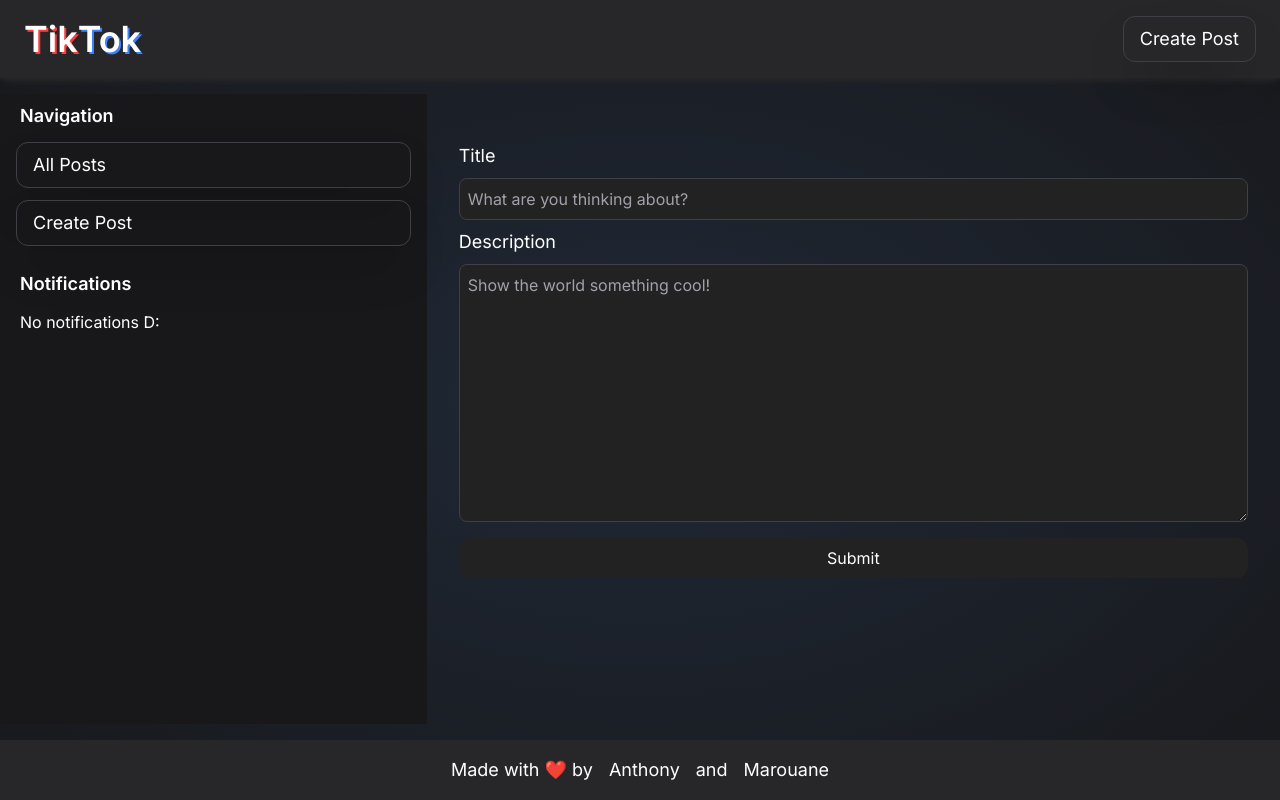
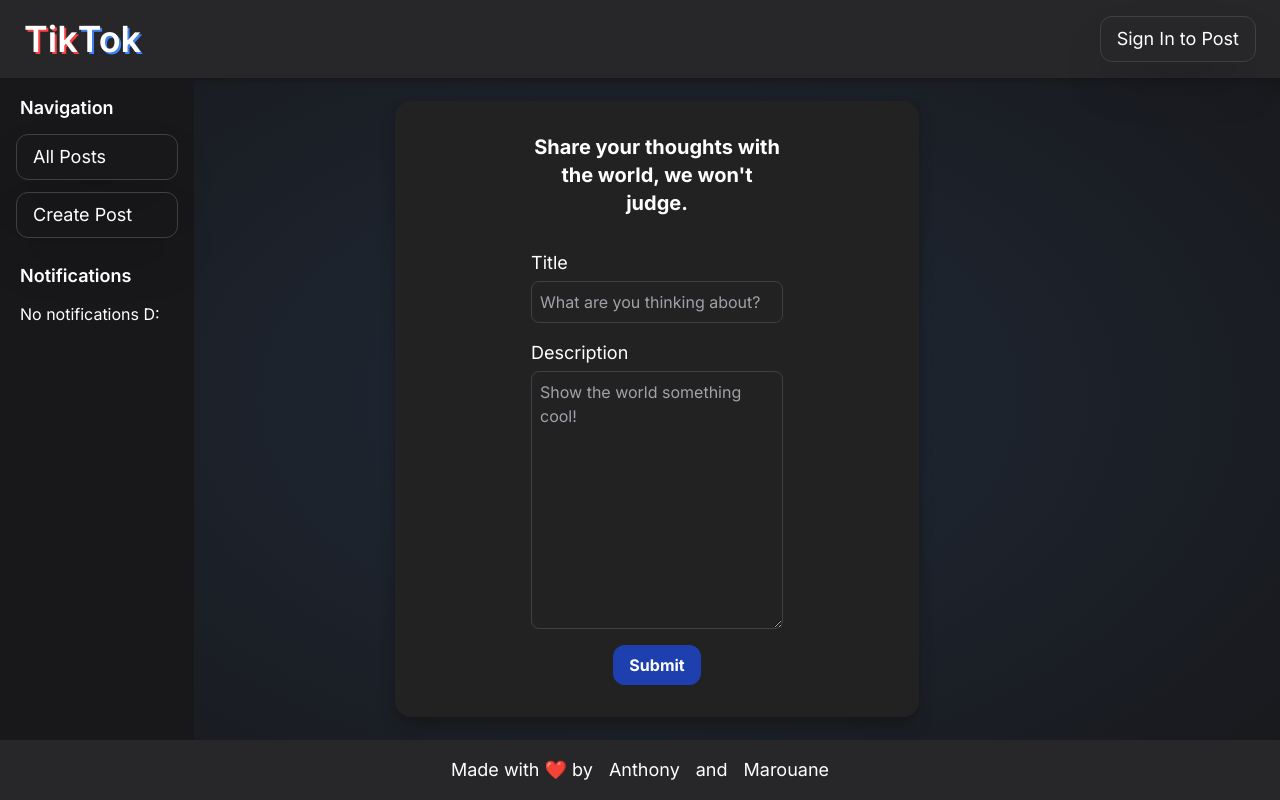
Before and after one commit to lausan3/TikTok-Hack-athon, a Next.js app in the folder client/: page /posts/create-post in a window 1280 px wide. Built offline with nearby package versions, Linux system fonts and the light colour scheme.

Commit message:
💄 refactor: accessibility and consistency on resizing throughout entire application

```diff
--- a/client/src/app/layout.tsx
+++ b/client/src/app/layout.tsx
@@ -20,7 +20,7 @@ export default function RootLayout({
   return (
     <html lang="en">
       <body className={`${inter.className}`}>
-        <div className="text-white h-dvh w-dvw flex flex-col gap-y-4 bg-gradient-radial from-gray-800 to-zinc-900">
+        <div className="text-white min-h-dvh flex flex-col bg-gradient-radial from-gray-800 to-zinc-900">
           {children}
         </div>
       </body>
--- a/client/src/app/page.tsx
+++ b/client/src/app/page.tsx
@@ -14,9 +14,13 @@ export default function Home() {
     <>
       <Navbar />
 
-      <div className="flex flex-row flex-grow">
+      <div className="content-container">
         <Sidebar />
-        <Posts />
+
+        <div className="inner-content-container">
+          <Posts />
+        </div>
+
       </div>
 
       <Footer />
--- a/client/src/app/posts/create-post/page.tsx
+++ b/client/src/app/posts/create-post/page.tsx
@@ -13,12 +13,17 @@ export default function CreatePost() {
     <>
       <Navbar />
 
-      <div className="flex flex-row flex-grow">
+      <div className="content-container">
         <Sidebar />
-        <CreatePostForm />
+
+        <div className="inner-content-container">
+          <CreatePostForm />
+        </div>
+
       </div>
 
       <Footer />
+
     </>
   );
 }
--- /dev/null
+++ b/client/src/hooks/useAuth.ts
@@ -0,0 +1 @@
+localStorage.setItem('tiktok_access_token', )
--- a/client/src/ui/footer.tsx
+++ b/client/src/ui/footer.tsx
@@ -1,6 +1,6 @@
 export default function Footer() {
   return (
-    <footer className="flex flex-row px-6 py-4 gap-x-4 bg-header-footer justify-center">
+    <footer className="w-full flex flex-row px-6 py-4 gap-x-4 bg-header-footer justify-center">
       <p className="text-lg">Made with ❤️ by</p>
       <a className="footer-link" href="https://github.com/lausan3" target="_blank">Anthony</a>
       <p className="text-lg">and</p>
--- a/client/src/ui/home/posts.tsx
+++ b/client/src/ui/home/posts.tsx
@@ -31,7 +31,7 @@ export default function Posts() {
       }
     }
 
-    setTimeout(() => getPosts(), 750)
+    setTimeout(() => getPosts(), 200)
   }, [])
 
   const [posts, setPosts] = useState<IPostData[]>([]);
@@ -41,7 +41,12 @@ export default function Posts() {
   }
 
   return (
-    <main id="posts" className="flex flex-col p-8 gap-4 flex-grow">
+    <main
+      id="posts"
+      className="flex flex-col p-8 gap-4"
+    >
+      <h1 className="text-xl font-bold text-center mb-4">Share your thoughts with the world, we won't judge.</h1>
+
       {
         posts.length > 0 ?
           posts.map((post, index) => {
--- a/client/src/ui/navbar.tsx
+++ b/client/src/ui/navbar.tsx
@@ -2,18 +2,20 @@ import Link from "next/link";
 import Logo from "./logo";
 
 export default function Navbar() {
+  const user = false;
+
   return (
-    <nav id="navbar" className="flex flex-row items-center bg-header-footer px-6 py-4 shadow-md shadow-zinc-800">
+    <nav id="navbar" className="flex flex-row items-center bg-header-footer px-6 py-4 shadow-md shadow-zinc-900">
 
       <Logo />
 
       <div id="spacer" className="flex-grow"></div>
 
       <Link
-        href="/posts/create-post"
+        href="/auth/login"
         className="nav-link"
       >
-        Create Post
+        {user ? "Sign Out" : "Sign In to Post"}
       </Link>
     </nav>
   )
--- a/client/src/ui/posts/create-post/create-post-form.tsx
+++ b/client/src/ui/posts/create-post/create-post-form.tsx
@@ -15,31 +15,39 @@ export default function CreatePostForm() {
 
   return (
     <form
-      id="create-post-form"
-      className="flex flex-col flex-grow p-8"
+      className="form-container  sm:1/2 lg:1/4"
       onSubmit={(e) => handleSubmit(e)}
     >
-      <div className="flex flex-col my-4 gap-y-2">
+      <h1 className="w-1/2 text-xl font-bold text-center mb-4">Share your thoughts with the world, we won't judge.</h1>
 
+      <div className="flex flex-col my-4 gap-y-4">
+
+        <div className="flex flex-col space-y-1">
           <label htmlFor="title">Title</label>
           <input
-          id="title"
+            name="title"
             type="text"
             placeholder="What are you thinking about?"
             value={formData.title}
             onChange={(e) => setFormData({ ...formData, title: e.target.value })}
           />
+        </div>
+
+        <div className="flex flex-col space-y-1">
+
           <label htmlFor="description">Description</label>
           <textarea
-          id="description"
+            name="description"
             rows={10}
             placeholder="Show the world something cool!"
             value={formData.description}
             onChange={(e) => setFormData({ ...formData, description: e.target.value })}
           />
         </div>
+      </div>
 
       <button
+      className="bg-blue-800 hover:bg-blue-700 text-white font-bold py-2 px-4"
         type="submit"
       >
         Submit
--- a/client/src/ui/sidebar.tsx
+++ b/client/src/ui/sidebar.tsx
@@ -7,7 +7,10 @@ export default function Sidebar() {
   const [notifications, setNotifications] = useState([]);
 
   return (
-    <section id="sidebar" className="flex flex-col w-1/3 h-full py-2 px-4 bg-zinc-900">
+    <section
+      id="sidebar"
+      className="w-1/5 h-auto p-4 bg-zinc-900"
+    >
       <div className="sidebar-stack mb-6">
         <p className="subheading-text">Navigation</p>
 
@@ -29,8 +32,8 @@ export default function Sidebar() {
             notifications.map(notification => (
               <p className="notification">{notification}</p>
             ))
-            :
-              <p className="notification">No notifications D:</p>
+          :
+            <p className="notification">No notifications D:</p>
         }
       </div>
     </section>
--- a/client/src/ui/skeletons.tsx
+++ b/client/src/ui/skeletons.tsx
@@ -1,7 +1,8 @@
 export const PostSkeleton = () => {
   return (
-    <main className="flex flex-col flex-grow p-8">
-      <div className={`flex flex-col gap-2 p-8 border border-zinc-700 bg-bg-primary rounded-lg`}>
+    <main className="flex flex-col p-8 gap-4">
+      <div className="animate-pulse bg-bg-secondary w-150 h-8 mb-4"></div>
+      <div className="flex flex-col h-fit gap-2 p-8 border border-zinc-700 bg-bg-primary rounded-lg">
         <div className="animate-pulse bg-bg-secondary w-40 h-8"></div>
         <div className="animate-pulse bg-bg-secondary w-96 h-5"></div>
         <div className="animate-pulse bg-bg-secondary w-24 h-5"></div>
```
Lines whose indentation alone changed are shown as unchanged.
